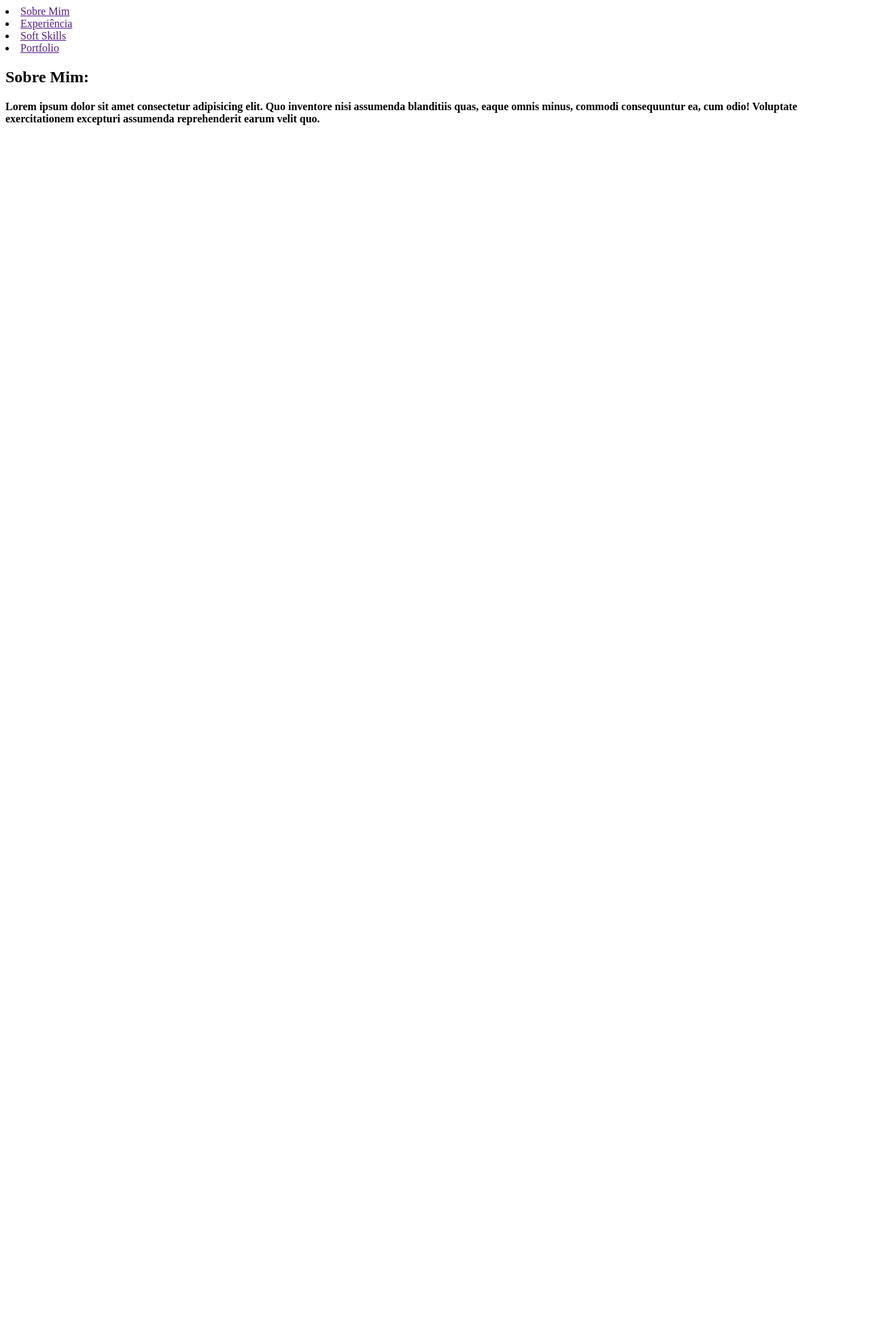
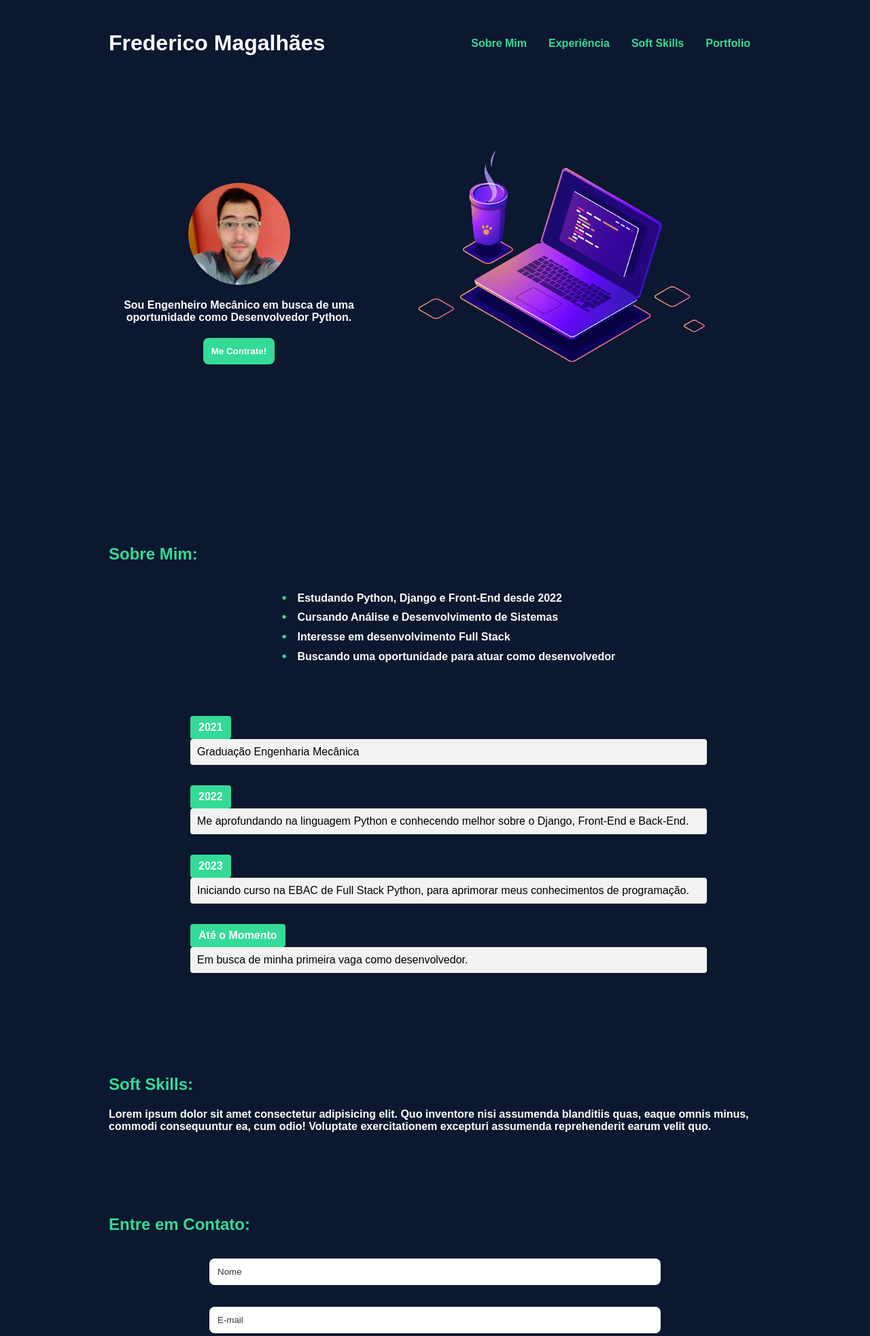
Before and after one commit to FredMagas/Meu-Portfolio, a Django app: template portfolioweb/fredmagaweb/templates/index.html in a window 1280 px wide. Shown: the top 1965 px of the page at 68% size. Before the commit the page ends 184 px from the top, so only its background shows below. Run offline with Django 4.2, Linux system fonts and the light colour scheme; the template is opened without the code that fills it, so the values that code supplies are empty.

Commit message:
Index page creation and django configurations

```diff
--- /dev/null
+++ b/portfolioweb/fredmagaweb/static/css/index.css
@@ -0,0 +1,226 @@
+body {
+    margin: 20vh;
+    margin-top: 3vh;
+    border: none;
+    text-decoration: none;
+    list-style: none;
+    background-color: #0b182f;
+    font-family: Arial, Helvetica, sans-serif;
+}
+
+.navbar {
+    display: flex;
+    flex-direction: row;
+    justify-content: space-between;
+    align-items: center;
+}
+
+.nome {
+    color: white
+}
+
+nav {
+    display: flex;
+    flex-direction: row;
+    justify-content: flex-end;
+    align-items: center;
+}
+
+nav a {
+    font-weight: bold;
+    color: #33db96;
+    text-decoration: none;
+    list-style: none;
+    margin: 2vh;
+}
+
+nav a:hover {
+    color: white;
+}
+
+.apresentacao {
+    display: flex;
+    flex-direction: row;
+    justify-content: space-around;
+    align-items: center;
+    padding-top: 10vh;
+}
+
+.chamada {
+    display: flex;
+    flex-direction: column;
+    justify-content: center;
+    align-items: center;
+}
+
+.img-perfil {
+    display: flex;
+    flex-direction: column;
+    justify-content: center;
+    align-items: center;
+    width: 150px;
+    height: 150px;
+    border-radius: 50%;
+    overflow: hidden;
+}
+
+.img-perfil img {
+    margin: 0 auto;
+    max-width: 190%;
+    max-height: 190%;
+    margin-top: 40px;
+    rotate: 10px;
+    transform: rotate(-18deg);
+}
+
+.text-apt {
+    display: flex;
+    flex-direction: column;
+    justify-content: center;
+    align-items: center;
+    text-align: center;
+}
+
+.text-apt h4 {
+    color: white;
+}
+
+.btn-sobre {
+    font-weight: bold;
+    background-color: #33db96;
+    color: white;
+    text-decoration: none;
+    list-style: none;
+    border: none;
+    padding: 1.5vh;
+    border-radius: 1vh;
+}
+
+button:hover {
+    cursor: pointer;
+    background-color: #18744d;
+}
+
+.sobre {
+    padding-top: 20vh;
+}
+
+h2 {
+    color: #33db96;
+}
+
+.sobre h4 {
+    display: flex;
+    justify-content: center;
+    align-items: center;
+    margin-top: 2vh;
+    color: white;
+}
+
+.sobre ul {
+    list-style: none;
+}
+
+.sobre ul li {
+    line-height: 1.5;
+}
+
+.sobre ul li::before {
+    content: "\2022";
+    font-size: 1.2em;
+    color: #33db96;
+    padding-right: 2vh;
+}
+
+.timeline {
+    max-width: 800px;
+    margin: 0 auto;
+    padding: 20px;
+}
+
+.timeline ul {
+    list-style: none;
+    position: relative;
+}
+
+.timeline li {
+    margin-bottom: 30px;
+}
+
+.data {
+    background-color: #33db96;
+    color: #fff;
+    padding: 8px 12px;
+    font-weight: bold;
+    border-radius: 4px;
+    display: inline-block;
+    margin-right: 10px;
+}
+
+.evento {
+    background-color: #f2f2f2;
+    padding: 10px;
+    border-radius: 4px;
+}
+
+.habilities {
+    padding-top: 10vh;
+}
+
+.habilities h2 {
+    color: #33db96;
+}
+
+.habilities h4 {
+    color: white;
+}
+
+.forms {
+    padding-top: 10vh;
+}
+
+form {
+    display: flex;
+    flex-direction: column;
+    justify-content: center;
+    align-items: center;
+}
+
+.form-group {
+    margin: 2vh;
+}
+
+input, textarea {
+    width: 50vw;
+    border: none;
+    border-radius: 1vh;
+    padding: 1.5vh;
+}
+
+select {
+    width: 52vw;
+    border: none;
+    border-radius: 1vh;
+    padding: 1.5vh;
+}
+
+.btn-enviar-contato {
+    width: 25vw;
+    font-weight: bold;
+    background-color: #33db96;
+    color: white;
+    text-decoration: none;
+    list-style: none;
+    border: none;
+    padding: 1.5vh;
+    border-radius: 1vh;
+}
+
+::placeholder {
+    color: rgb(54, 54, 54);
+}
+
+footer {
+    color: white;
+    padding-top: 10vh;
+}
--- a/portfolioweb/fredmagaweb/templates/index.html
+++ b/portfolioweb/fredmagaweb/templates/index.html
@@ -1,20 +1,49 @@
+{% load static %}
 <!DOCTYPE html>
 <html lang="pt-BR">
 <head>
+
     <meta charset="UTF-8">
     <meta name="viewport" content="width=device-width, initial-scale=1.0">
     <title>Portfolio - Frederico Magalhães</title>
+    <link rel="stylesheet" href="{% static 'css/index.css' %}">
+
 </head>
 <body>
     <header>
+        <div class="navbar">
+            <div class="nome">
+                <h1>Frederico Magalhães</h1>
+            </div>
+
             <nav>
                 <li><a href="">Sobre Mim</a></li>
                 <li><a href="">Experiência</a></li>
                 <li><a href="">Soft Skills</a></li>
                 <li><a href="">Portfolio</a></li>
             </nav>
+        </div>
     </header>
     <main>
+        <div class="apresentacao">
+            <div class="chamada">
+                <div class="img-perfil">
+                    <img src="{% static 'images/fotofred.jpg' %}" alt="">
+                </div>
+                <div class="text-apt">
+                    <h4>
+                        Sou Engenheiro Mecânico em busca de uma oportunidade como Desenvolvedor Python.
+                    </h4>
+                    <div>
+                        <button class="btn-sobre">Me Contrate!</button>
+                    </div>
+                </div>
+            </div>
+            <div class="img-apt">
+                <img src="{% static 'images/apresentacao-bg.png' %}" alt="">
+            </div>
+        </div>
+
         <div class="sobre">
             <div>
                 <h2>
@@ -22,23 +51,125 @@
                 </h2>
 
                 <h4>
+                    <ul>
+                        <li>Estudando Python, Django e Front-End desde 2022</li>
+
+                        <li>Cursando Análise e Desenvolvimento de Sistemas</li>
+
+                        <li>Interesse em desenvolvimento Full Stack</li>
+
+                        <li>Buscando uma oportunidade para atuar como desenvolvedor</li>
+                    </ul>
+                </h4>
+            </div>
+        </div>
+
+        <div class="timeline">
+            <ul>
+                <li>
+                    <div class="data">2021</div>
+                    <div class="evento">Graduação Engenharia Mecânica</div>
+                </li>
+
+                <li>
+                    <div class="data">2022</div>
+                    <div class="evento">Me aprofundando na linguagem Python e conhecendo melhor sobre o Django, Front-End e Back-End.</div>
+                </li>
+
+                <li>
+                    <div class="data">2023</div>
+                    <div class="evento">Iniciando curso na EBAC de Full Stack Python, para aprimorar meus conhecimentos de programação.</div>
+                </li>
+
+                <li>
+                    <div class="data">Até o Momento</div>
+                    <div class="evento">Em busca de minha primeira vaga como desenvolvedor.</div>
+                </li>
+            </ul>
+        </div>
+
+        <div class="habilities">
+            <div>
+                <h2>
+                    Soft Skills:
+                </h2>
+
+                <h4>
                     Lorem ipsum dolor sit amet consectetur adipisicing elit. Quo inventore nisi assumenda blanditiis quas, eaque omnis minus, commodi consequuntur ea, cum odio! Voluptate exercitationem excepturi assumenda reprehenderit earum velit quo.
                 </h4>
             </div>
         </div>
-        <div class="timeline">
+
+        <div class="portfolio">
 
         </div>
-        <div class="habilities">
 
+        <div class="forms">
+            <h2>
+                Entre em Contato:
+            </h2>
+            <div class="forms-style">
+                <form method="post" action="">
+                    {% csrf_token %}
+
+                    <div class="form-group">
+                        <input type="text" name="nome" class="form-control" placeholder="Nome" required>
                     </div>
-        <div class="portfolio">
+                    <div class="form-group">
+                        <input type="email" name="email" class="form-control" placeholder="E-mail" required>
+                    </div>
+                    <div class="form-group">
+                        <input type="text" name="empresa" class="form-control" placeholder="Empresa" required>
+                    </div>
+                    <div class="row">
+                        <div>
+                            <div class="form-group">
+                                <input type="text" name="telefone" class="form-control" placeholder="Telefone" required>
+                            </div>
+                        </div>
+                    </div>
+                    <div>
+                        <div>
+                            <div class="form-group">
+                                <select name="media" class="form-control">
+                                    <option>Onde me encontrou?</option>
+                                    <option value="Google">Google</option>
+                                    <option value="Facebook">Facebook</option>
+                                    <option value="Instagram">Instagram</option>
+                                    <option value="LinkedIn">LinkedIn</option>
+                                    <option value="JaConhecia">Já conhecia</option>
+                                    <option value="Indicacao">Indicação</option>
+                                    <option value="Outros">Outros</option>
+                                </select>
+                            </div>
+                        </div>
+                    </div>
 
+                    <div class="form-group">
+                        <textarea name="mensagem" rows="8" class="form-control" placeholder="Mensagem" required></textarea>
+                    </div>
+                    <div class="form-group messages">
+                        <button class="btn-enviar-contato">Enviar</button>
+                        {% if messages %}
+                        <ul>
+                            {% for message in messages %}
+                                <li{% if message.tags %} class="{{ message.tags }}"{% endif %}>{{ message }}</li>
+                            {% endfor %}
+                        </ul>
+                        {% endif %}
+                    </div>
+                </form>
+            </div>
         </div>
     </main>
 
     <footer>
+        <div class="onde-encontrar">
+            <h2>Onde me Encontrar:</h2>
+        </div>
+        <div class="redes-sociais">
 
+        </div>
     </footer>
 </body>
 </html>
--- /dev/null
+++ b/portfolioweb/fredmagaweb/urls.py
@@ -0,0 +1,6 @@
+from django.urls import path
+from . import views
+
+urlpatterns = [
+    path('', views.index, name='index'),
+]
--- a/portfolioweb/fredmagaweb/views.py
+++ b/portfolioweb/fredmagaweb/views.py
@@ -1,3 +1,6 @@
 from django.shortcuts import render
 
 # Create your views here.
+
+def index(request):
+    return render(request, 'index.html')
--- a/portfolioweb/portfolioweb/settings.py
+++ b/portfolioweb/portfolioweb/settings.py
@@ -11,6 +11,7 @@ https://docs.djangoproject.com/en/4.2/ref/settings/
 """
 
 from pathlib import Path
+import os
 
 # Build paths inside the project like this: BASE_DIR / 'subdir'.
 BASE_DIR = Path(__file__).resolve().parent.parent
@@ -37,6 +38,7 @@ INSTALLED_APPS = [
     'django.contrib.sessions',
     'django.contrib.messages',
     'django.contrib.staticfiles',
+    'fredmagaweb'
 ]
 
 MIDDLEWARE = [
@@ -117,6 +119,8 @@ USE_TZ = True
 
 STATIC_URL = 'static/'
 
+STATICFILES_DIRS = [os.path.join(BASE_DIR, 'fredmagaweb/static')]
+
 # Default primary key field type
 # https://docs.djangoproject.com/en/4.2/ref/settings/#default-auto-field
 
--- a/portfolioweb/portfolioweb/urls.py
+++ b/portfolioweb/portfolioweb/urls.py
@@ -14,9 +14,12 @@ Including another URLconf
     1. Import the include() function: from django.urls import include, path
     2. Add a URL to urlpatterns:  path('blog/', include('blog.urls'))
 """
+from django.urls import include
+
 from django.contrib import admin
 from django.urls import path
 
 urlpatterns = [
     path('admin/', admin.site.urls),
+    path('', include('fredmagaweb.urls')),
 ]
```
Also changed, not shown: portfolioweb/db.sqlite3 (added), portfolioweb/fredmagaweb/static/images/apresentacao-bg.png (added), portfolioweb/fredmagaweb/static/images/apresentacao.jpg (added), portfolioweb/fredmagaweb/static/images/fotofred.jpg (added). Lines whose indentation alone changed are shown as unchanged.
